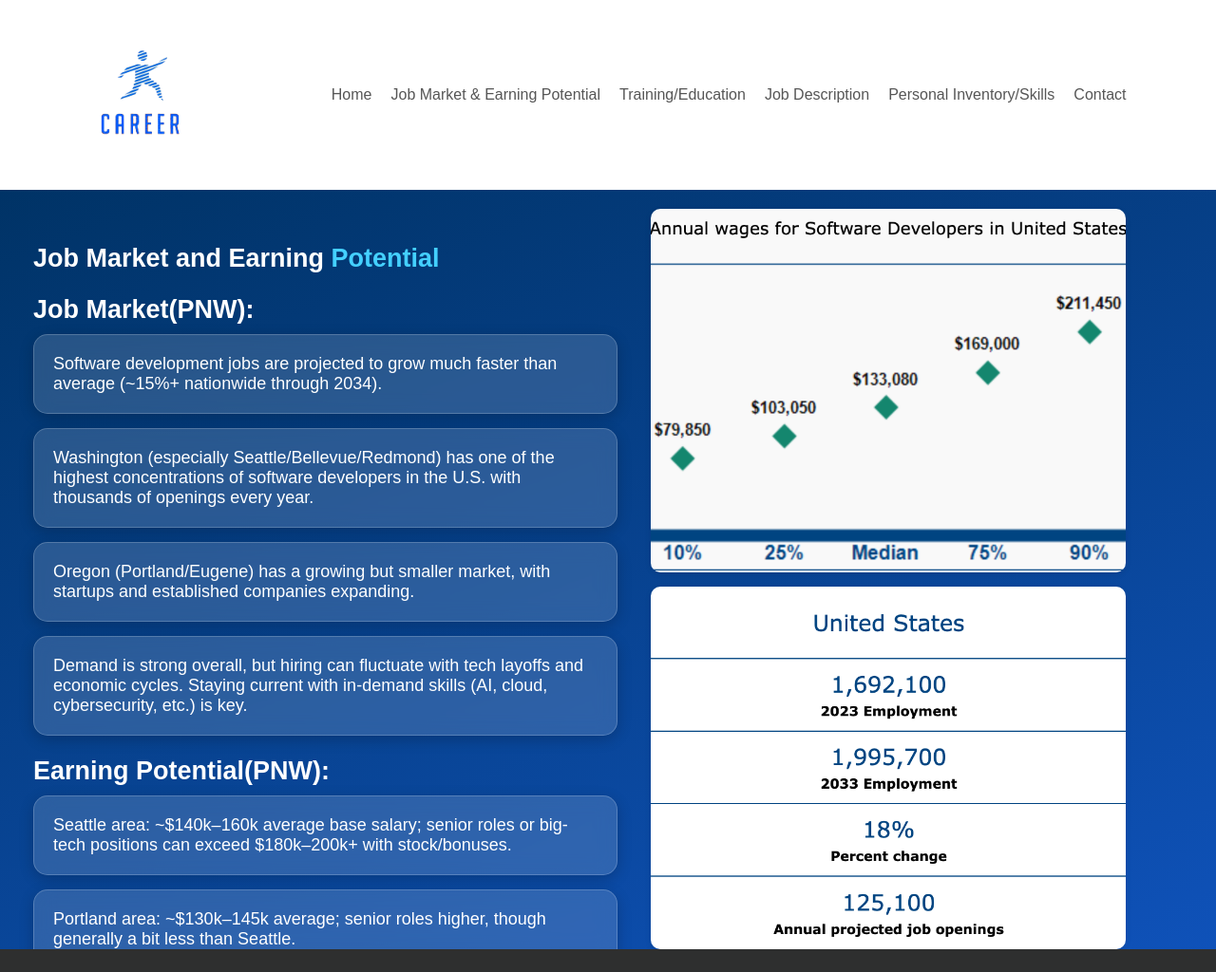
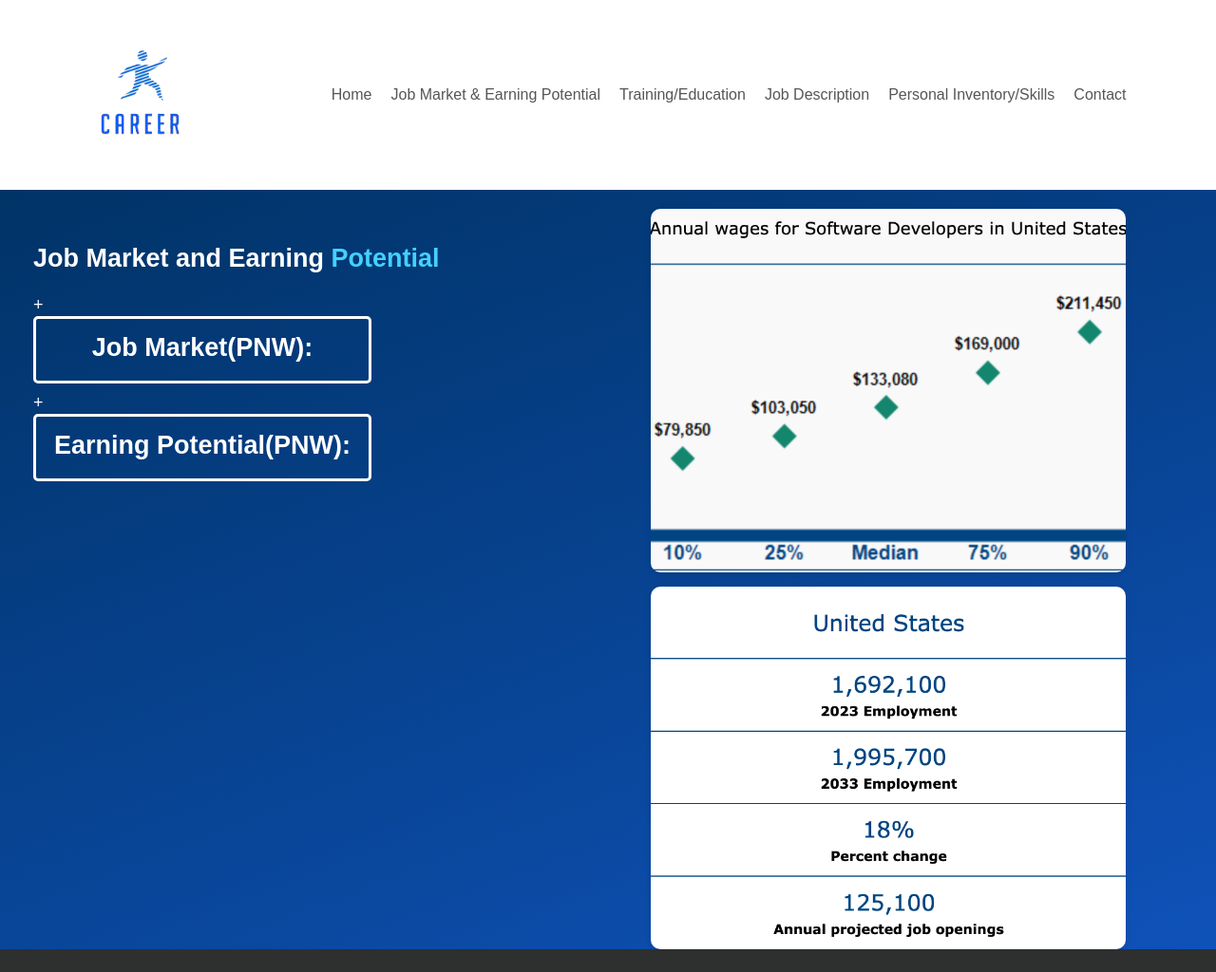
Before and after one commit to rezzqw/CareerSite, a plain HTML site: page earning.html in a window 1280 px wide. Shown: the top 1024 px of the page at 95% size. Drawn offline with Linux system fonts and the light colour scheme.

Commit message:
added details and summary

```diff
--- a/earning.html
+++ b/earning.html
@@ -26,8 +26,10 @@
                 <!-- This is a image/text area 50/50-->
                 <div class="article-split">
                     <div class="text-area">
+
                         <h1>Job Market and Earning <span>Potential</span></h1>
-                        <h2>Job Market(PNW): </h2>
+                        <details>
+                        <summary><h2 class="summary-button">Job Market(PNW): </h2></summary>
                         <li>
                             Software development jobs are projected to grow much faster than average (~15%+ nationwide through 2034).
                         </li>
@@ -40,7 +42,9 @@
                         <li>
                             Demand is strong overall, but hiring can fluctuate with tech layoffs and economic cycles. Staying current with in-demand skills (AI, cloud, cybersecurity, etc.) is key.
                         </li>
-                        <h2>Earning Potential(PNW): </h2>
+                        </details>
+                        <details>
+                        <summary><h2 class="summary-button">Earning Potential(PNW): </h2></summary>
                         <li>
                             Seattle area: ~$140k–160k average base salary; senior roles or big-tech positions can exceed $180k–200k+ with stock/bonuses.
                         </li>
@@ -53,6 +57,7 @@
                         <li>
                             Pay is among the highest in the country, but cost of living (especially housing in Seattle) reduces take-home advantage.
                         </li>
+                        </details>
 
                     </div>
                     <div class="image-area">
--- a/style.css
+++ b/style.css
@@ -75,6 +75,42 @@ article{
     padding: 20px 0 0 0;
     box-sizing: border-box;
 }
+/* for details and summary articles*/
+summary::-webkit-details-marker {
+    display: none;
+}
+summary::marker {
+    content: none;
+}
+summary {
+  list-style: none;
+}
+
+summary::before {
+  content: "+ ";
+  margin-right: 5px;
+}
+
+details[open] summary::before {
+  content: "- ";
+}
+.summary-button{
+    background-color: rgba(0, 0, 0, 0.0);
+    border: 3px solid white;
+    border-radius: 5px;
+    text-align: center;
+    width: 320px;
+    height: 35px;
+    color: white;
+    padding: 15px 15px;
+    margin-top: 1px;
+}
+.summary-button:hover {
+    background-color: #fff;
+    color: #003366;
+    transition: all 0.7s ease;
+
+}
 /*This is the writing side of the article: */
 
 .text-area {
@@ -134,10 +170,7 @@ article{
     border-radius: 10px;
     box-shadow: 0 2px 6px rgba(0,0,0,0.1);
 }
-.image-area img:hover{
-    transform: scale(1.05);
-    transition: transform 0.3s ease;
-}
+
 /*The resmume button for the homepage*/
 .resume-button {
     background-color: rgba(0, 0, 0, 0.0);
```
Also changed, not shown: images/seattleLinkedIn.jpg (added).
